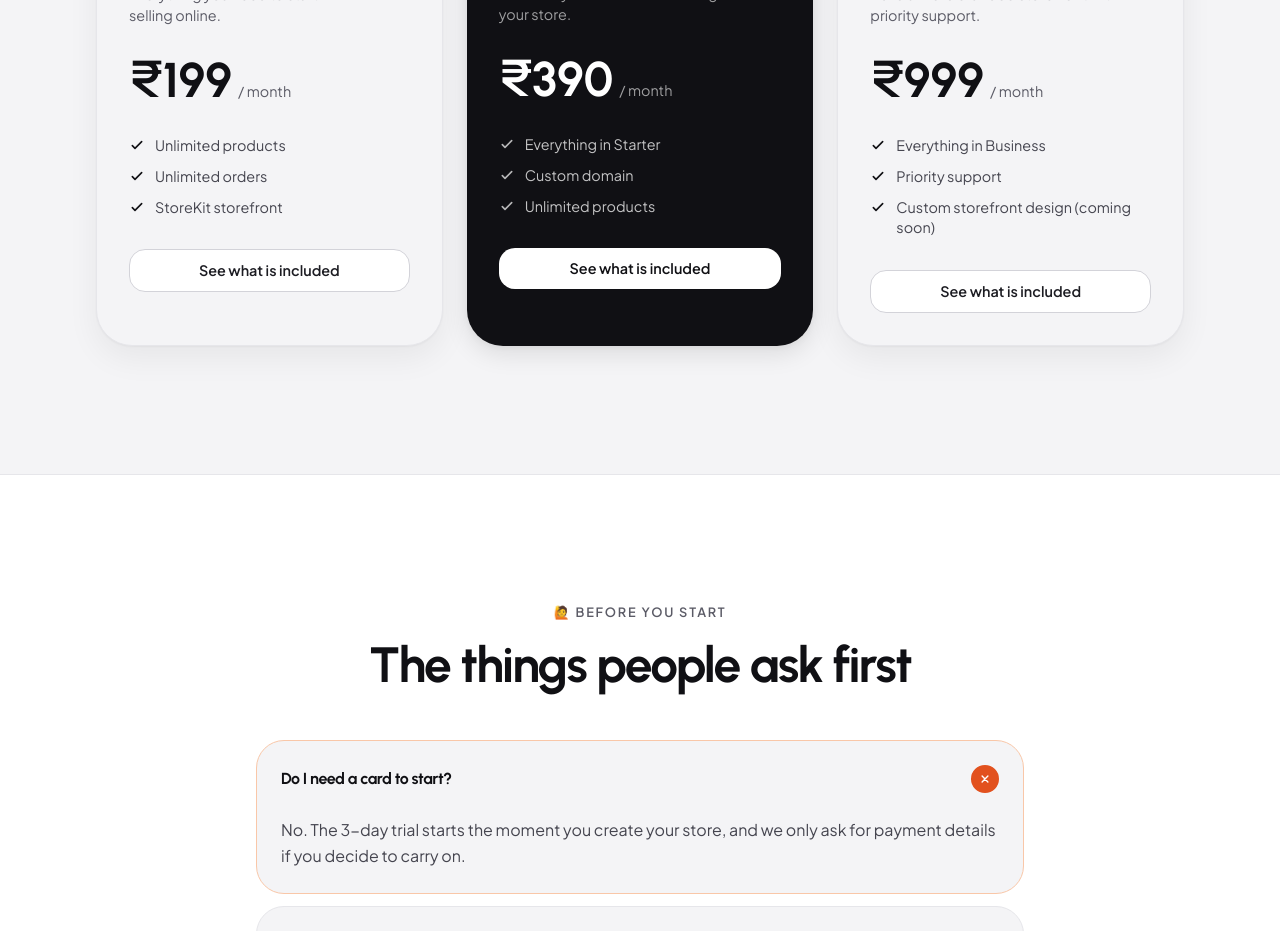
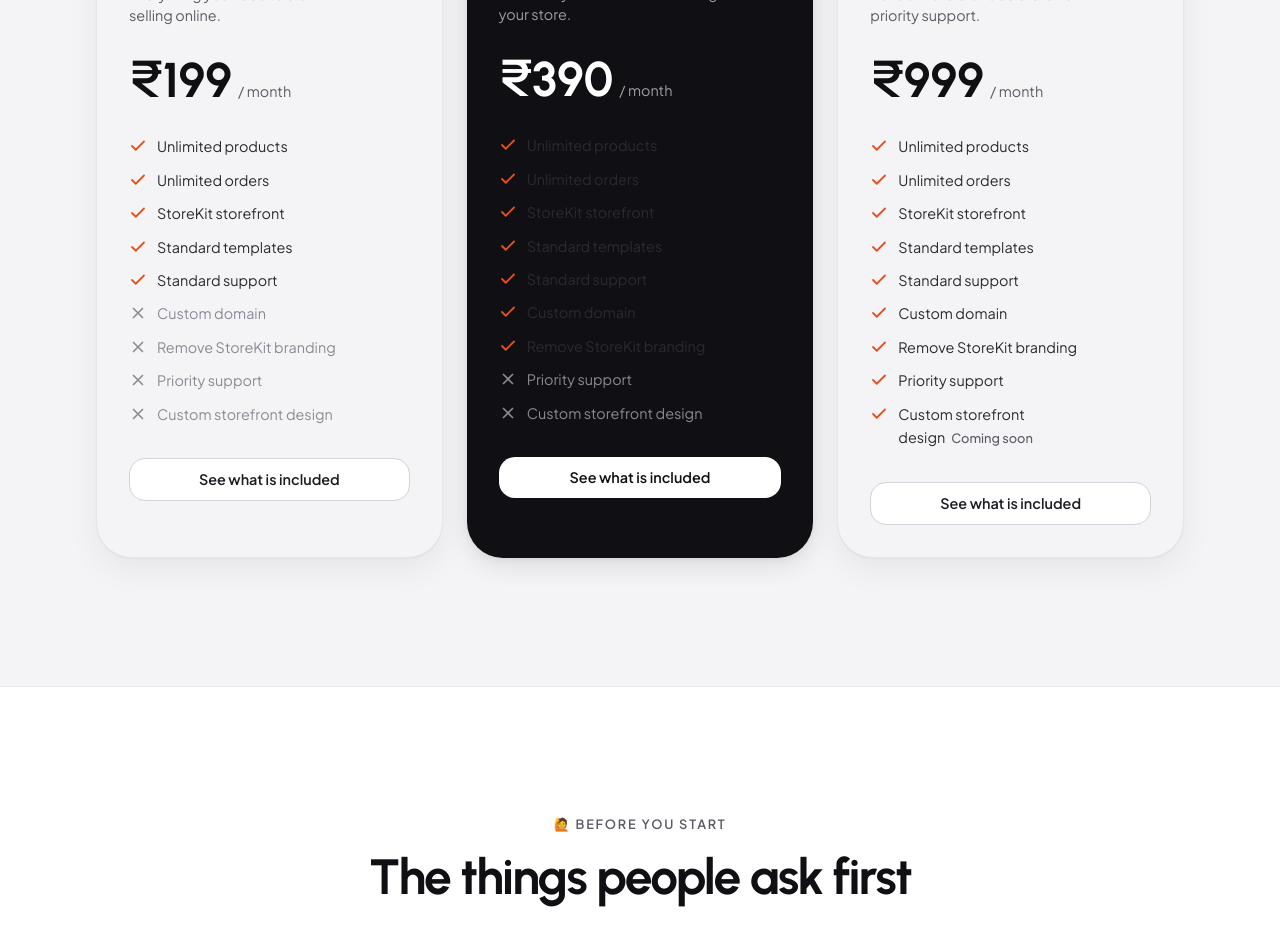
Before and after one commit to Siddiq3/ecommerc-saas-web, a Next.js app: page / in a window 1280 px wide. Shown: the part 8820-9751 px from the top of the page. Built offline with nearby package versions, Linux system fonts and the light colour scheme; no server answers; a web font is replaced by a local one.

Commit message:
Clarify plan inclusions and recommend Business plan

```diff
--- a/app/page.js
+++ b/app/page.js
@@ -2,6 +2,7 @@ import Link from 'next/link';
 import { BILLING_PLANS, TRIAL_DAYS, formatMoney } from '@storekit/shared';
 import { SiteHeader } from '../components/SiteHeader.jsx';
 import { SiteFooter } from '../components/SiteFooter.jsx';
+import { PlanFeatureList } from '../components/PlanFeatureList.jsx';
 import { PriceText } from '../components/PriceText.jsx';
 import { StoreFan } from '../components/StoreFan.jsx';
 import { Reveal } from '../components/Reveal.jsx';
@@ -293,23 +294,7 @@ export default function LandingPage() {
                     <span className={`text-sm ${plan.featured ? 'text-white/60' : 'text-ink-500'}`}>/ month</span>
                   </p>
 
-                  <ul className={`mt-7 space-y-2.5 text-sm ${plan.featured ? 'text-white/75' : 'text-ink-600'}`}>
-                    {plan.highlights.slice(0, 3).map((highlight) => (
-                      <li key={highlight} className="flex gap-2.5">
-                        <svg
-                          width="16"
-                          height="16"
-                          viewBox="0 0 24 24"
-                          fill="none"
-                          aria-hidden="true"
-                          className={`mt-0.5 shrink-0 ${plan.featured ? 'text-white/70' : 'text-ink-900'}`}
-                        >
-                          <path d="M5 13l4 4L19 7" stroke="currentColor" strokeWidth="2.4" strokeLinecap="round" strokeLinejoin="round" />
-                        </svg>
-                        {highlight}
-                      </li>
-                    ))}
-                  </ul>
+                  <PlanFeatureList features={plan.featureList} dark={plan.featured} className="mt-7 space-y-2.5" />
 
                   <Link
                     href="/pricing"
```
